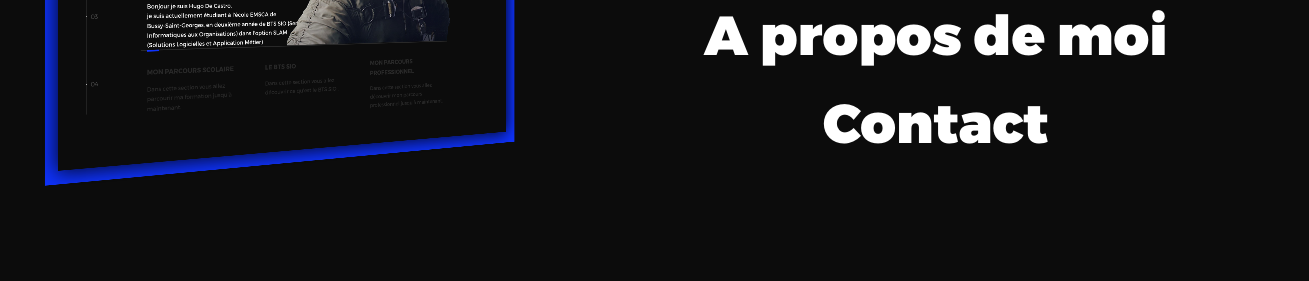
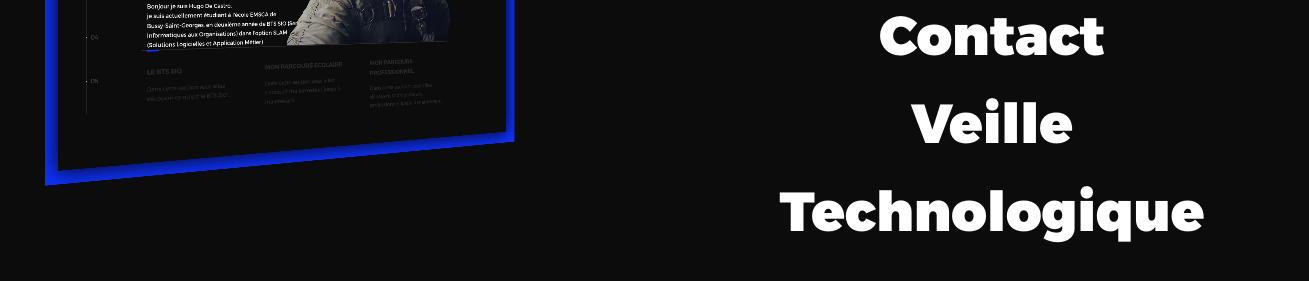
Before and after one commit to Kyu77/Portfolio, a plain HTML site: page index.html in a window 1280 px wide. Both pictures are taken after a click on the element 1191 px from the left and 35 px from the top of the page. Shown: the part 411-692 px from the top of the page, 1309 px wide, since content can reach past the window. Drawn offline with nearby package versions, Linux system fonts and the light colour scheme.

Commit message:
ajout du titre veille technologique menu principal

```diff
--- a/index.html
+++ b/index.html
@@ -42,6 +42,7 @@
             <li><span>Projets</span></li>
             <li><span>A propos de moi </span></li>
             <li><span>Contact</span></li>
+            <li><span>Veille Technologique </span></li>
           </ul>
         </nav>
         <ul class="l-main-content main-content">
@@ -62,13 +63,13 @@
                 <img src="assets/img/introduction-visual.png" alt="Welcome">
               </div>
               <div class="intro--options">
+                <a href="btsio.html">
+                  <h3>Le BTS SIO </h3>
+                  <p>Dans cette section vous allez découvrir ce qu'est le BTS SIO .</p>
+                </a>
                 <a href="ecole.html">
                   <h3>Mon parcours scolaire</h3>
                   <p>Dans cette section vous allez parcourir  ma formation jusqu’à maintenant.</p>
-                </a>
-                <a href="btsio.html">
-                  <h3>Le BTS SIO </h3>
-                  <p>Dans cette section vous allez découvrir ce qu'est le BTS SIO .</p>
                 </a>
                 <a href="professionnel.html">
                   <h3>Mon parcours professionnel</h3>
@@ -199,6 +200,7 @@
     <li>Projets</li>
     <li>A propos de moi </li>
     <li>Contact</li>
+    <li>Veille Technologique</li>
   </ul>
 </div>
 
```
